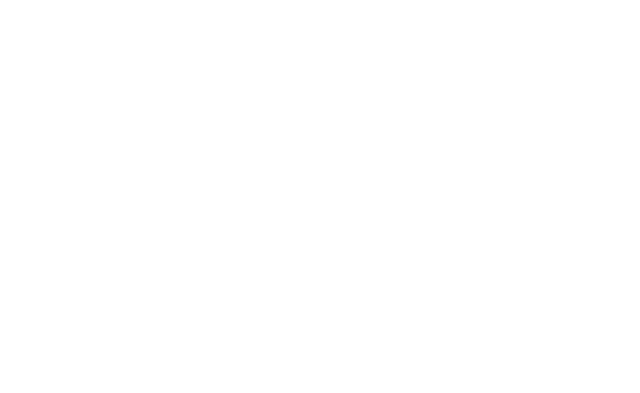
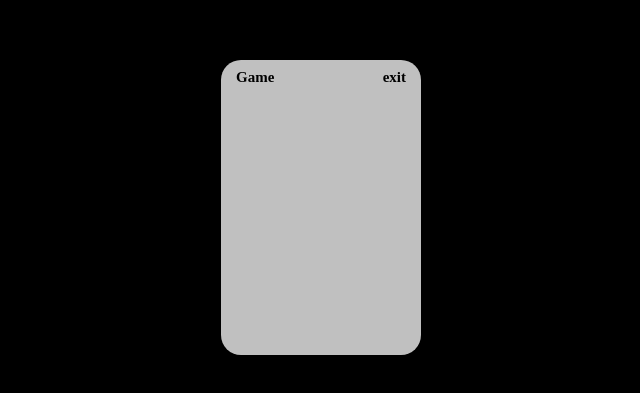
Before and after one commit to zayoonez/MineSweeperGame, a React (Create React App) app: page / in a window 1280 px wide. Shown: the part 193-586 px from the top of the page, without its empty margins (319-959 px from the left). Built offline with nearby package versions, Linux system fonts and the light colour scheme.

Commit message:
feat: Menu UI 구현

```diff
--- a/src/App.tsx
+++ b/src/App.tsx
@@ -1,7 +1,29 @@
 import React from "react";
+import styled from "styled-components";
+import Menu from "./components/Menu";
+
+const GameContainer = styled.div`
+  // 난이도에 따라
+  background-color: silver;
+  border-radius: 20px;
+`;
+
+const DisplayBoard = styled.div`
+  /* width: 200px; */
+`;
+const GameBoard = styled.div`
+  width: 200px;
+  height: 260px;
+`;
 
 function App() {
-  return <div></div>;
+  return (
+    <GameContainer>
+      <Menu />
+      <DisplayBoard></DisplayBoard>
+      <GameBoard></GameBoard>
+    </GameContainer>
+  );
 }
 
 export default App;
--- /dev/null
+++ b/src/components/Menu.tsx
@@ -0,0 +1,71 @@
+import styled from "styled-components";
+import { useState } from "react";
+
+const MenuContainer = styled.div`
+  display: flex;
+  flex-direction: row;
+  font-size: 15px;
+  font-weight: 600;
+  align-items: center;
+  justify-content: space-between;
+  margin: 0px 15px;
+  height: 35px;
+  position: relative;
+  /* z-index: 0; */
+`;
+
+const MenuButton = styled.div`
+  cursor: default;
+`;
+const MenuContent = styled.div<{ isOpen: boolean }>`
+  display: ${({ isOpen }) => (isOpen ? "block" : "none")};
+  position: absolute;
+  /* top: -20px; */
+  left: -10px;
+  bottom: -175px;
+  z-index: 50;
+  font-weight: 400;
+  background-color: #f9f9f9;
+
+  div {
+    display: block;
+    text-decoration: none;
+    color: rgb(37, 37, 37);
+    font-size: 12px;
+    padding: 10px 10px;
+
+    &:hover {
+      background-color: #ececec;
+    }
+  }
+`;
+const ExitButton = styled.div`
+  /* font-size: 12px; */
+`;
+
+function Menu() {
+  const [isOpen, setIsOpen] = useState(false);
+
+  const handleClickMenu = () => {
+    setIsOpen(!isOpen);
+  };
+
+  //   const handleMouseLeave = () => {
+  //     setIsOpen(false);
+  //   };
+  return (
+    <MenuContainer>
+      <MenuButton onClick={handleClickMenu}>Game</MenuButton>
+      <MenuContent isOpen={isOpen}>
+        <div>New Game</div>
+        <div>Beginner</div>
+        <div>Intermediate</div>
+        <div>Expert</div>
+        <div>Custom</div>
+      </MenuContent>
+
+      <ExitButton>exit</ExitButton>
+    </MenuContainer>
+  );
+}
+export default Menu;
--- a/src/index.tsx
+++ b/src/index.tsx
@@ -4,12 +4,30 @@
 import { Provider } from "react-redux";
 import reportWebVitals from "./reportWebVitals";
 import store from "./redux/store";
+import { ThemeProvider, createGlobalStyle } from "styled-components";
+
+const GlobalStyle = createGlobalStyle`
+  body {
+    background-color: black;
+    margin: 0;
+    padding: 0;
+    height: 100vh;
+    -webkit-font-smoothing: antialiased;
+    -moz-osx-font-smoothing: grayscale;
+    display: flex;
+    justify-content: center;
+    align-items: center;
+  }
+
+`;
 
 const root = ReactDOM.createRoot(
   document.getElementById("root") as HTMLElement
 );
 root.render(
   <Provider store={store}>
+    <GlobalStyle />
+
     <App />
   </Provider>
 );
```
